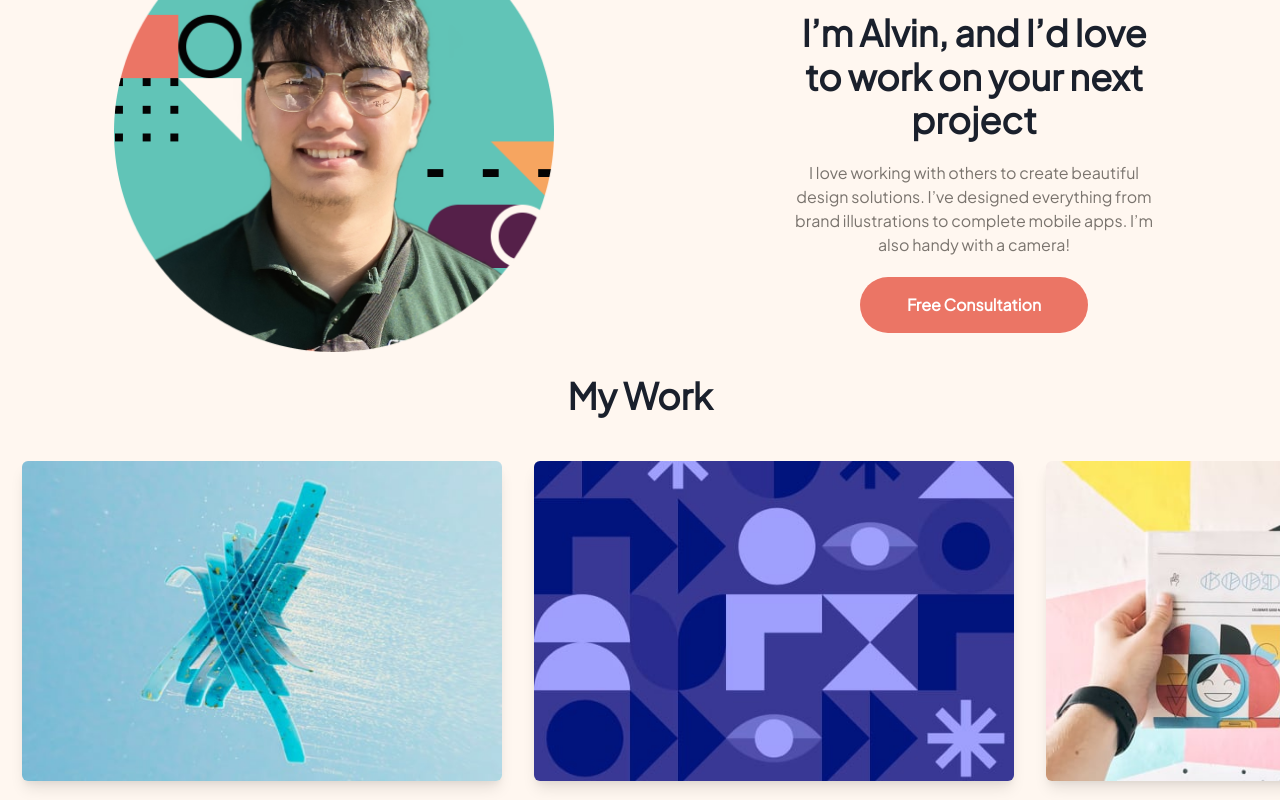
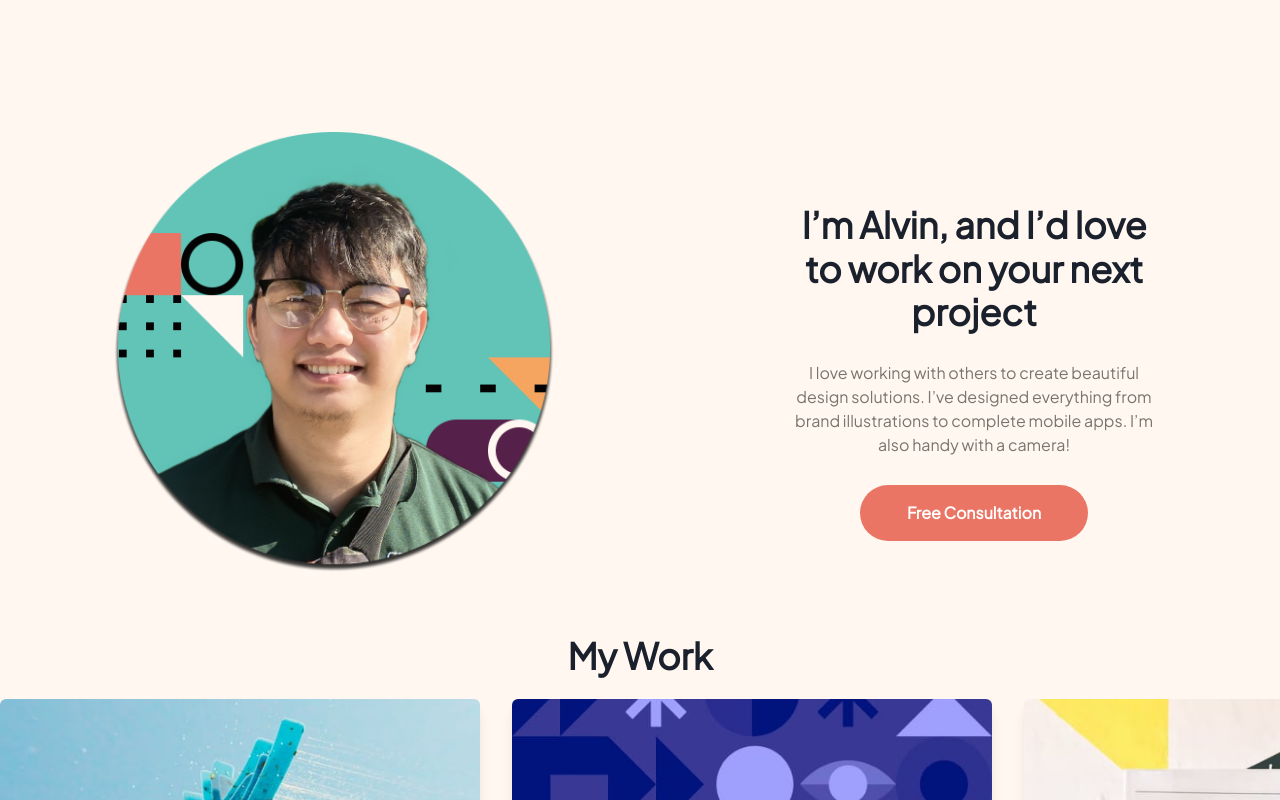
Before and after one commit to alvinrumbaoa/Single-Page-Portfolio-Challenge, a Next.js app in the folder frontend/: page / in a window 1280 px wide. Shown: the part 700-1500 px from the top of the page. Built offline with nearby package versions, Linux system fonts and the light colour scheme.

Commit message:
save complate challenge

```diff
--- a/frontend/pages/index.js
+++ b/frontend/pages/index.js
@@ -41,7 +41,7 @@ export default function Home() {
           <Text w={{sm:"300px",lg:"600px"}} fontSize={{sm:"17px",md:"18px",lg:"19px"}} color="#7A746E" textAlign="center" m={4}> With over two years of experience in various design disciplines, I’m your one-stop shop for your design needs.</Text>
 
           <Grid  h={{sm:"100%",lg:'200px'}} w={{md:"100%",lg:"50%"}} templateRows='repeat(2, 1fr)' templateColumns={{sm:'repeat(2, 1fr)', lg:'repeat(6, 1fr)'}} m={4} gap={3}>
-            <GridItem h={{sm:"200px"}} p={2}  borderRadius={5} rowSpan={{sm:1,md:1,lg:2}} colSpan={2} bg='#755CDE' direction='row' justify="space-between" _hover={{bg:"#000000"}}><Image p={2} ml={{sm:200,lg:120}} src="/images/Graphic Design.png" height={{sm:"100" ,lg:"180" }}justify="flex-end"/><Text mt={{sm:10,lg:120}} p={2} color="white" fontWeight="900" justify="flex-end" alignItems="flex-end">Graphic Design</Text></GridItem>
+            <GridItem  p={2}  borderRadius={5} rowSpan={{sm:1,md:1,lg:2}} colSpan={2} bg='#755CDE' direction='row' justify="space-between" _hover={{bg:"#000000"}}><Image p={2} ml={{sm:200,lg:120}} src="/images/Graphic Design.png" height={{sm:"100" ,lg:"180" }}justify="flex-end"/><Text mt={{sm:10,lg:120}} p={2} color="white" fontWeight="900" justify="flex-end" alignItems="flex-end">Graphic Design</Text></GridItem>
             <GridItem  p={2} borderRadius={5} colSpan={1} bg='#F6A560' _hover={{bg:"#74746E"}}><Image p={2}  ml={61}  src="/images/ui.png" width="55" height="55" justify="flex-end"/><Text mt={20} color="white" fontWeight="900" fontSize="lg">UX/UI</Text> </GridItem>
             <GridItem p={2} borderRadius={5} colSpan={1} bg='#F39E9E' _hover={{bg:"#74746E"}}><Image p={2} ml={61} src="/images/apps.svg" width="55" height="55"  justify="flex-end"/><Text mt={20} color="white" fontWeight="900">Apps</Text> </GridItem>
             <GridItem p={2} borderRadius={5} colSpan={2} bg='#61C4B7' _hover={{bg:"#74746E"}}><Image p={2}  ml={140} src="/images/photo.png" width="55" height="55"justify="flex-end"/><Text mt={20} color="white" fontWeight="900">Photography</Text> </GridItem>
@@ -49,18 +49,18 @@ export default function Home() {
             <GridItem p={2} borderRadius={5} colSpan={2} bg='#552049' _hover={{bg:"#74746E"}}><Image p={2}  ml={160} src="/images/motion.png" width="55" height="55" justify="flex-end"/><Text mt={20} color="white" fontWeight="900">Motion Graphics</Text> </GridItem>
           </Grid>
 
-          <Flex mt={20} display="flex" justify="space-around" align={{sm:"center"}} direction={{sm:"column" ,md:"column",lg:"row" }}>
+          <Flex mt={{sm:20, md:50, lg:300}} display="flex" justify="space-around" align={{sm:"center"}} direction={{sm:"column" ,md:"column",lg:"row" }}>
             <MotionFlex whileHover={{ scale: 1.1}}  whileTap={{ scale: 0.9 }} >
-               <Image justify={{sm:"center"}} src="/images/alvin.png" h={{sm:"300",md:"400",lg:"440"}}  />
+               <Image  justify={{sm:"center"}} src="/images/alvin.png" h={{sm:"300",md:"400",lg:"440"}}  />
             </MotionFlex>
             <Flex w={{sm:"100%",lg:"30%"}} display="flex" align={{sm:"center"}}justify="center" direction="column">
-              <Heading mt="20" textAlign={{sm:"center"}}fontStyle="bold">I’m Alvin, and I’d love to work on your next project</Heading>
-              <Text mt={5} textAlign={{sm:"center"}} color="#7A746E">I love working with others to create beautiful design solutions. I’ve designed everything from brand illustrations to complete mobile apps. I’m also handy with a camera!</Text>
-              <Button mt={5} p={6} w="228px" h="56px" borderRadius="30px" color="white" bg="#EB7565" _hover={{ bg: '#F6A560' }} >Free Consultation </Button>
+              <Heading mt="10" textAlign={{sm:"center"}}fontStyle="bold">I’m Alvin, and I’d love to work on your next project</Heading>
+              <Text mt={7} textAlign={{sm:"center"}} color="#7A746E">I love working with others to create beautiful design solutions. I’ve designed everything from brand illustrations to complete mobile apps. I’m also handy with a camera!</Text>
+              <Button mt={7} p={6} w="228px" h="56px" borderRadius="30px" color="white" bg="#EB7565" _hover={{ bg: '#F6A560' }} >Free Consultation </Button>
             </Flex>
           </Flex>
 
-          <Heading  fontWeight="800"p={22}>My Work</Heading>
+          <Heading mt={10} fontWeight="800"p={22}>My Work</Heading>
 
 
 								<HStack id={`hscroll`}
@@ -71,7 +71,7 @@ export default function Home() {
 								scrollSnapType="x mandatory"
 								position="relative"
 								zIndex="docked"
-                p={22}
+
 								>
 								{images.map((src) => (
 									<Image
```
Also changed, not shown: frontend/public/images/alvin.png.
